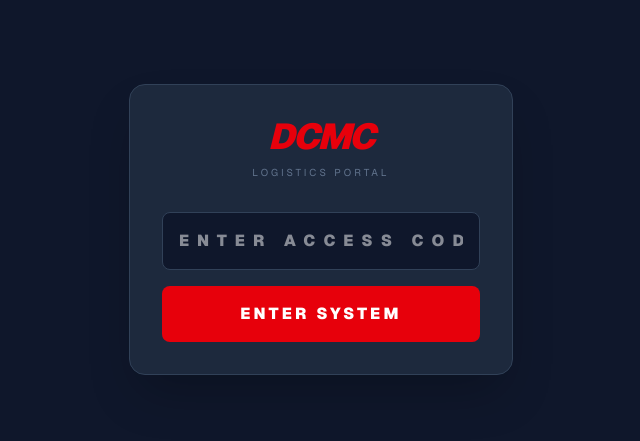
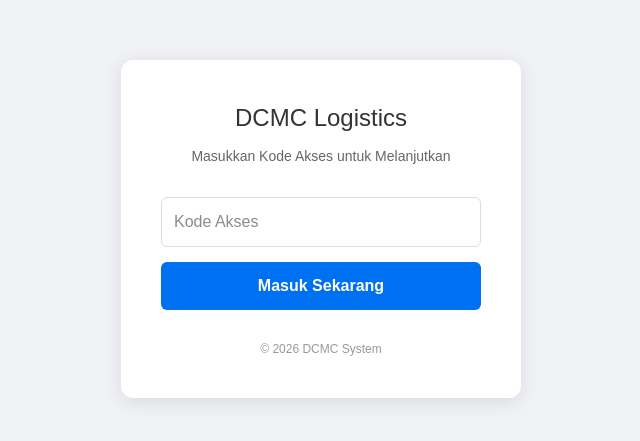
Before and after one commit to finnlab00/dcmc, a Next.js app: page /login in a window 1280 px wide. Shown: the part 171-612 px from the top of the page, without its empty margins (319-959 px from the left). Built offline with nearby package versions, Linux system fonts and the light colour scheme.

Commit message:
Full fix login logic

```diff
--- a/src/app/login/page.js
+++ b/src/app/login/page.js
@@ -1,50 +1,127 @@
 "use client";
-import { useState } from "react";
+
+import { useState, useEffect } from "react";
 import { useRouter } from "next/navigation";
 
 export default function LoginPage() {
-  const [accessCode, setAccessCode] = useState("");
-  const [error, setError] = useState(false);
+  const [inputCode, setInputCode] = useState("");
+  const [isLoading, setIsLoading] = useState(false);
   const router = useRouter();
 
-  const KODE_RAHASIA = "DCMC2026"; // Ganti sesuai keinginan Anda
+  // Bersihkan sisa-sisa sesi lama saat halaman dimuat
+  useEffect(() => {
+    sessionStorage.clear();
+  }, []);
 
   const handleLogin = (e) => {
-    e.preventDefault();
-    if (accessCode === KODE_RAHASIA) {
-      // Simpan status akses agar bisa masuk ke halaman preorder
+    e.preventDefault(); // Mencegah reload halaman saat submit form
+    setIsLoading(true);
+
+    // KODE AKSES: Sesuaikan dengan keinginan Anda
+    const SECRET_CODE = "DCMC2026";
+
+    if (inputCode === SECRET_CODE) {
+      // Simpan status akses ke sessionStorage
       sessionStorage.setItem("access_granted", "true");
-      router.push("/preorder");
+
+      // Berikan sedikit jeda untuk memastikan storage tersimpan sebelum pindah halaman
+      setTimeout(() => {
+        router.push("/preorder");
+      }, 500);
     } else {
-      setError(true);
-      setAccessCode("");
+      alert("Kode Akses Salah! Silakan hubungi Admin.");
+      setIsLoading(false);
     }
   };
 
   return (
-    <div className="min-h-screen bg-slate-900 flex items-center justify-center p-6 font-sans">
-      <div className="max-w-sm w-full bg-slate-800 p-8 rounded-2xl border border-slate-700 shadow-2xl text-center">
-        <h1 className="text-4xl font-black text-red-600 italic uppercase mb-2 tracking-tighter">DCMC</h1>
-        <p className="text-slate-500 text-[10px] uppercase tracking-[0.3em] mb-8">Logistics Portal</p>
+    <div style={styles.container}>
+      <div style={styles.card}>
+        <h1 style={styles.title}>DCMC Logistics</h1>
+        <p style={styles.subtitle}>Masukkan Kode Akses untuk Melanjutkan</p>
 
-        <form onSubmit={handleLogin} className="space-y-4">
+        <form onSubmit={handleLogin} style={styles.form}>
           <input
             type="password"
-            placeholder="ENTER ACCESS CODE"
-            className={`w-full p-4 rounded-lg bg-slate-900 border ${error ? 'border-red-500' : 'border-slate-700'} text-white text-center font-black tracking-[0.5em] outline-none focus:border-red-600 transition-all`}
-            value={accessCode}
-            onChange={(e) => {
-              setAccessCode(e.target.value);
-              setError(false);
+            placeholder="Kode Akses"
+            value={inputCode}
+            onChange={(e) => setInputCode(e.target.value)}
+            style={styles.input}
+            required
+          />
+          <button
+            type="submit"
+            disabled={isLoading}
+            style={{
+              ...styles.button,
+              backgroundColor: isLoading ? "#ccc" : "#0070f3"
             }}
-          />
-          {error && <p className="text-red-500 text-[9px] uppercase font-bold tracking-widest text-center">Wrong Access Code</p>}
-
-          <button type="submit" className="w-full bg-red-600 hover:bg-red-700 text-white p-4 rounded-lg font-black uppercase tracking-[0.2em] transition-all">
-            Enter System
+          >
+            {isLoading ? "Memverifikasi..." : "Masuk Sekarang"}
           </button>
         </form>
+
+        <p style={styles.footer}>&copy; 2026 DCMC System</p>
       </div>
     </div>
   );
 }
+
+// Styling sederhana agar tampilan rapi di HP & Laptop
+const styles = {
+  container: {
+    display: "flex",
+    height: "100vh",
+    alignItems: "center",
+    justifyContent: "center",
+    backgroundColor: "#f0f2f5",
+    fontFamily: "sans-serif",
+    padding: "20px"
+  },
+  card: {
+    backgroundColor: "#fff",
+    padding: "40px",
+    borderRadius: "12px",
+    boxShadow: "0 4px 20px rgba(0,0,0,0.1)",
+    width: "100%",
+    maxWidth: "400px",
+    textAlign: "center"
+  },
+  title: {
+    margin: "0 0 10px 0",
+    color: "#333",
+    fontSize: "24px"
+  },
+  subtitle: {
+    color: "#666",
+    marginBottom: "30px",
+    fontSize: "14px"
+  },
+  form: {
+    display: "flex",
+    flexDirection: "column",
+    gap: "15px"
+  },
+  input: {
+    padding: "12px",
+    borderRadius: "6px",
+    border: "1px solid #ddd",
+    fontSize: "16px",
+    outline: "none"
+  },
+  button: {
+    padding: "12px",
+    borderRadius: "6px",
+    border: "none",
+    color: "#fff",
+    fontSize: "16px",
+    fontWeight: "bold",
+    cursor: "pointer",
+    transition: "0.3s"
+  },
+  footer: {
+    marginTop: "30px",
+    fontSize: "12px",
+    color: "#999"
+  }
+};
```
